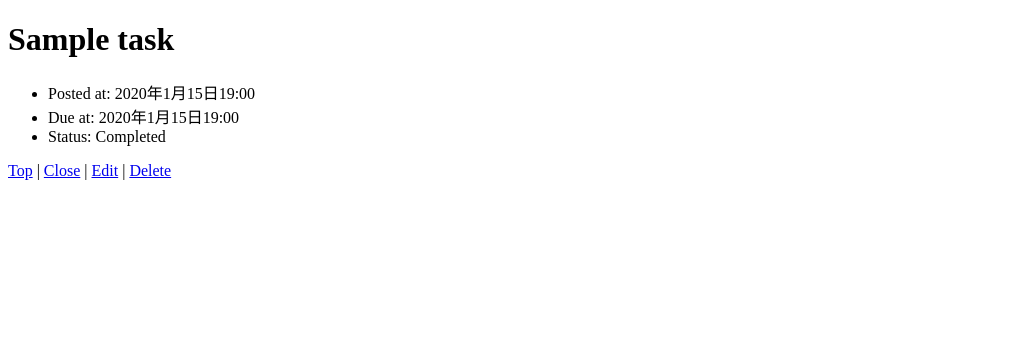
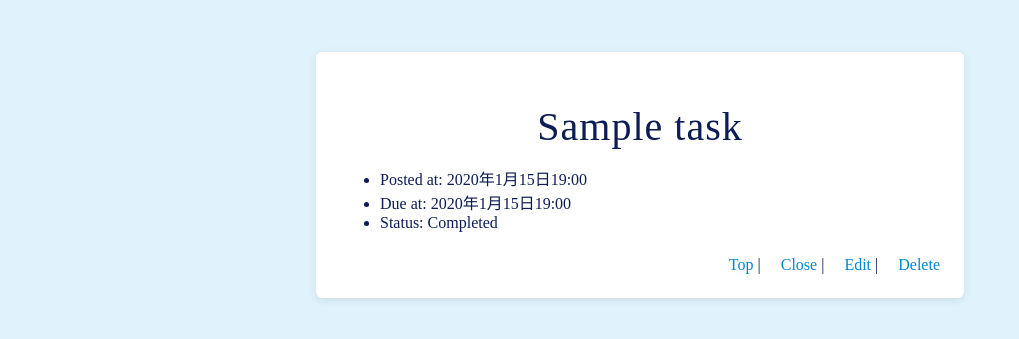
Before and after one commit to 1F10240198/django-test-exercise, a Django app: page /1/ in a window 1280 px wide. Shown: the top 339 px of the page, without its empty margins (0-1019 px from the left). Run offline with Django 5.2, Linux system fonts and the light colour scheme; tables that the repository leaves empty hold one stand-in row (values such as "Sample post").

Commit message:
detailにcssを適用

```diff
--- a/todo/static/todo/css/default.css
+++ b/todo/static/todo/css/default.css
@@ -132,3 +132,32 @@ form input:focus {
     color: #c62828;
     font-weight: 500;
 }
+
+
+.detail-card {
+    background: #fff;
+    padding: 1.5rem;
+    border-radius: 6px;
+    box-shadow: 0 2px 8px rgba(0, 0, 0, 0.1);
+    max-width: 600px;
+    margin: 2rem auto;
+}
+
+.action-links {
+    margin-top: 1.5rem;
+    text-align: right;
+}
+
+.action-links a {
+    display: inline-block;
+    margin-left: 1rem;
+    color: #0087d1;
+    text-decoration: none;
+    font-weight: 500;
+    transition: color 0.2s;
+}
+
+.action-links a:hover {
+    color: #006fa1;
+    text-decoration: underline;
+}
--- a/todo/templates/todo/detail.html
+++ b/todo/templates/todo/detail.html
@@ -6,9 +6,11 @@
     <title>To Do Application</title>
     <meta charset="UTF-8">
     <meta name="author" content="INIAD">
+    <link rel="stylesheet" href="../../static/todo/css/default.css">
   </head>
 
   <body>
+    <div class="detail-card">
       <h1>{{ task.title }}</h1>
       <ul>
         <li>Posted at: {{ task.posted_at }}</li>
@@ -16,18 +18,19 @@
         <li>Due at: {{ task.due_at }}</li>
         {% endif %}
         {% if task.completed %}
-      <li>Status: Completed</li>
+        <li class="status-completed">Status: Completed</li>
         {% else %}
-      <li>Status: Not Completed</li>
+        <li class="status-pending">Status: Not Completed</li>
         {% endif %}
       </ul>
 
-    <div>
+      <div class="action-links">
         <a href="{% url 'index' %}">Top</a>
         | <a href="{% url 'close' task.id %}">Close</a>
         | <a href="{% url 'update' task.id %}">Edit</a>
         | <a href="{% url 'delete' task.id %}">Delete</a>
       </div>
+    </div>
   </body>
 
 </html>
```
Lines whose indentation alone changed are shown as unchanged.
